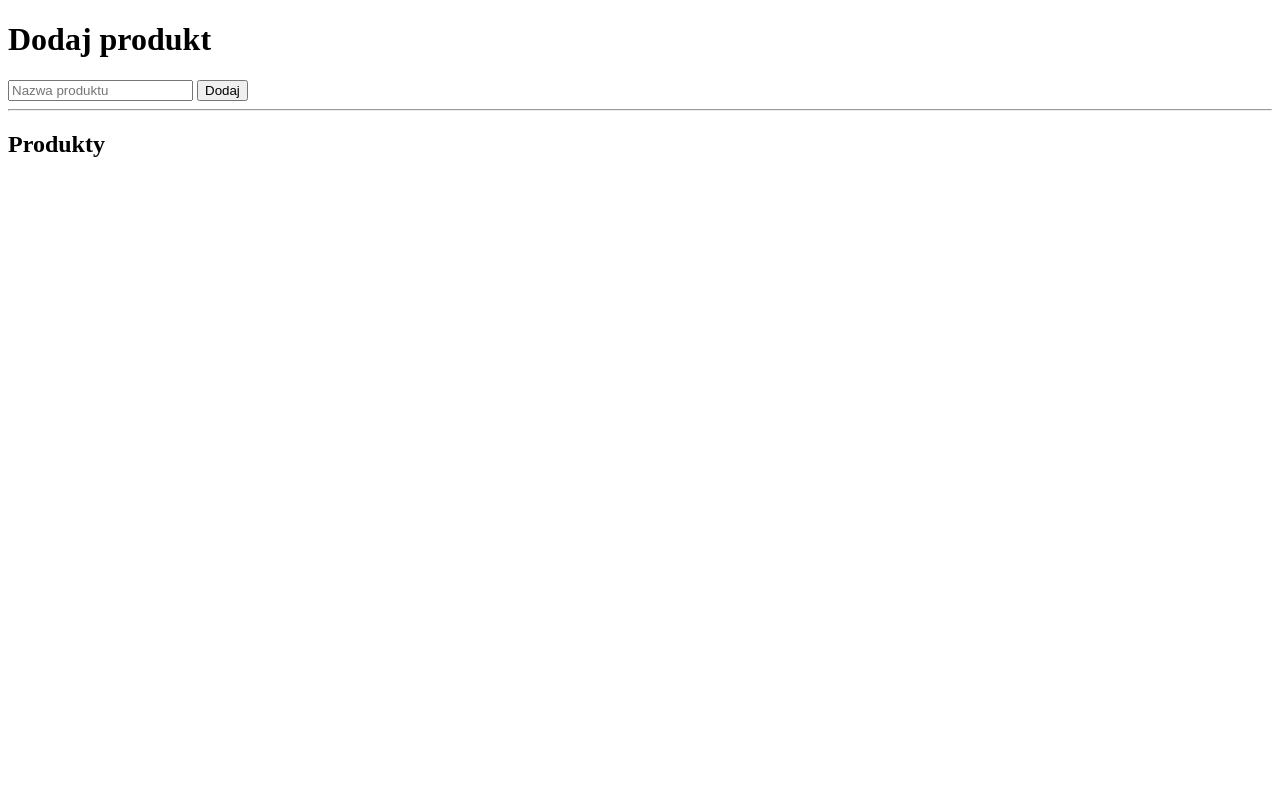
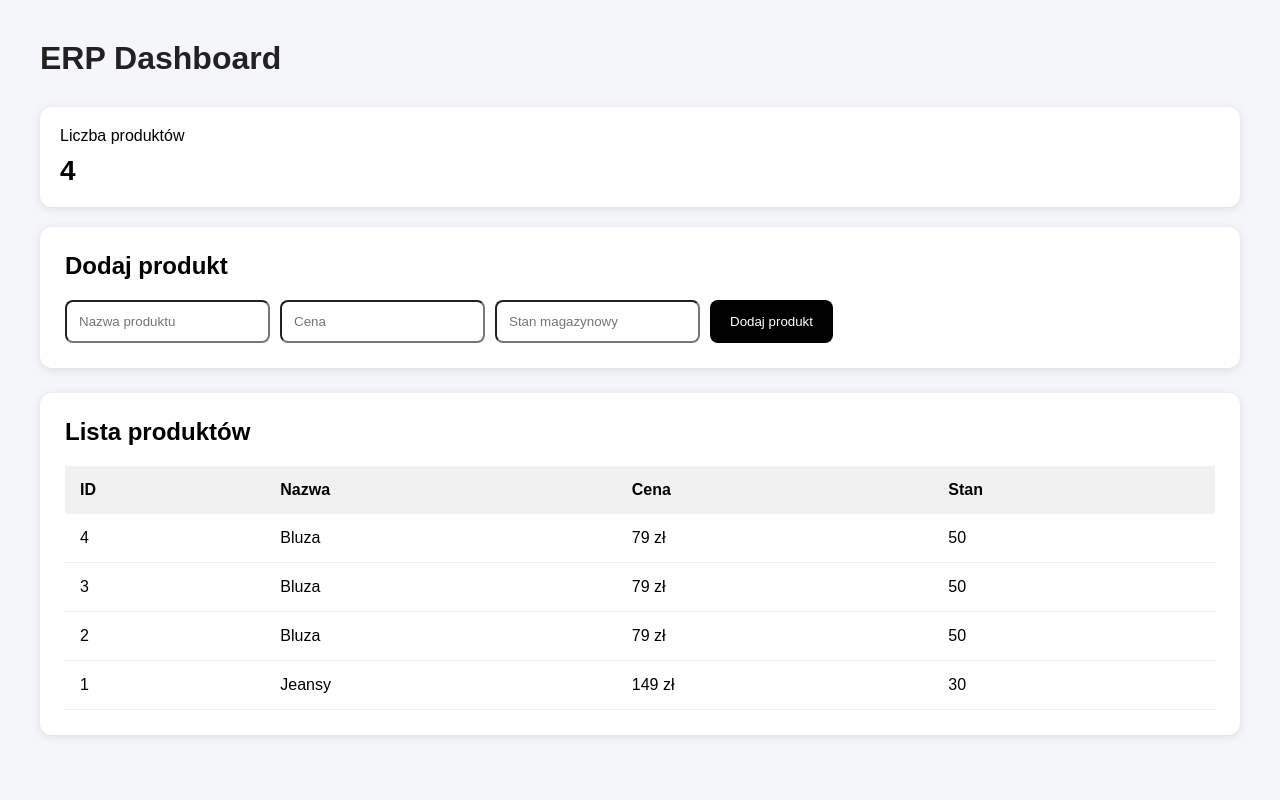
Before and after one commit to VictorCali1702/erp-dashboard, a PHP site: page / in a window 1280 px wide. Run offline with PHP 8.4, Linux system fonts and the light colour scheme; data comes from the database, SQL or seed files in the repository; both versions use the stored data as it was after the commit.

Commit message:
first erp dashboard

```diff
--- /dev/null
+++ b/database.php
@@ -0,0 +1,19 @@
+<?php
+
+$pdo = new PDO("sqlite:erp.db");
+
+$pdo->setAttribute(
+    PDO::ATTR_ERRMODE,
+    PDO::ERRMODE_EXCEPTION
+);
+
+$pdo->exec(
+
+    "CREATE TABLE IF NOT EXISTS products (
+        id INTEGER PRIMARY KEY AUTOINCREMENT,
+        name TEXT,
+        price REAL,
+        stock INTEGER,
+        created_at DATETIME DEFAULT CURRENT_TIMESTAMP
+    )"
+);
--- a/index.php
+++ b/index.php
@@ -1,13 +1,27 @@
 <?php
-
-    $products = [];
+    require "database.php";
 
     if ($_SERVER["REQUEST_METHOD"] == "POST") {
+        $sql = "INSERT INTO products (name, price, stock) VALUES (?, ?, ?)";
 
-        $name = $_POST["name"];
+        $stmt = $pdo->prepare($sql);
 
-        $products[] = $name;
+        $stmt->execute([
+            $_POST["name"],
+            $_POST["price"],
+            $_POST["stock"]
+        ]);
+
+        header("Location: index.php");
+        exit;
     }
+
+    $query = $pdo->query(
+        "SELECT * from products ORDER BY id desc"
+    );
+
+    $products = $query->fetchAll();
+
 ?>
 
 <!DOCTYPE html>
@@ -15,31 +29,178 @@
 
 <head>
     <meta charset="UTF-8">
-    <title>ERP System</title>
+
+    <meta name="viewport" content="width=device-width, initial-scale=1.0">
+
+    <title>ERP Dashboard</title>
+
+    <style>
+        * {
+            margin: 0;
+            padding: 0;
+            box-sizing: border-box;
+        }
+
+        body {
+            font-family: Arial;
+            background: #f4f6f9;
+            padding: 40px;
+        }
+
+        .container {
+            max-width: 1200px;
+            margin: auto;
+        }
+
+        h1 {
+            margin-bottom: 30px;
+            color: #222;
+        }
+
+        .card {
+            background: white;
+            padding: 25px;
+            border-radius: 12px;
+            margin-bottom: 25px;
+            box-shadow: 0 2px 10px rgba(0,0,0,0.1);
+        }
+
+        h2 {
+            margin-bottom: 20px;
+        }
+
+        form {
+            display: flex;
+            gap: 10px;
+            flex-wrap: wrap;
+        }
+
+        input {
+            padding: 12px;
+            border: 1px sold #ddd;
+            border-radius: 8px;
+            min-width: 200px;
+        }
+
+        button {
+            padding: 12px 20px;
+            border: none;
+            border-radius: 8px;
+            background: black;
+            color: white;
+            cursor: pointer;
+        }
+
+        button:hover {
+            opacity: 0.9;
+        }
+
+        table {
+            width: 100%;
+            border-collapse: collapse;
+        }
+
+        th {
+            background: #f1f1f1;
+            padding: 15px;
+            text-align: left;
+        }
+
+        td {
+            padding: 15px;
+            border-bottom: 1px solid #eee;
+        }
+
+        .stats {
+            display: flex;
+            gap: 20px;
+            margin-bottom: 20px;
+        }
+
+        .stat-box {
+            flex: 1;
+            background: white;
+            padding: 20px;
+            border-radius: 12px;
+            box-shadow: 0 2px 10px rgba(0,0,0,0.1);
+        }
+
+        .stat-number {
+            font-size: 28px;
+            font-weight: bold;
+            margin-top: 10px;
+        }
+
+    </style>
+
 </head>
 
 <body>
 
-    <h1>Dodaj produkt</h1>
+<div class="container">
+    <h1>ERP Dashboard</h1>
 
-    <form method="POST">
+    <div class="stats">
+        <div class="stat-box">
+            <p>Liczba produktów</p>
+            <div class="stat-number">
+                <?php echo count($products); ?>
+            </div>
+        </div>
+    </div>
 
-        <input type="text" name="name" placeholder="Nazwa produktu">
-        <button type="submit">Dodaj</button>
+    <div class="card">
+        <h2>Dodaj produkt</h2>
 
-    </form>
+        <form method="POST">
 
-    <hr>
+        <input type="text" name="name" placeholder="Nazwa produktu" required>
+        <input type="number" name="price" placeholder="Cena" required>
+        <input type="number" name="stock" placeholder="Stan magazynowy" required>
+        <button type="submit">Dodaj produkt</button>
 
-    <h2>Produkty</h2>
+        </form>
 
-    <?php foreach($products as $product): ?>
+    </div>
 
-            <p>
-                <?php echo $product; ?>
-            </p>
+    <div class="card">
+        <h2>Lista produktów</h2>
 
-    <?php endforeach; ?>
+        <table>
+            <tr>
+                <th>ID</th>
+                <th>Nazwa</th>
+                <th>Cena</th>
+                <th>Stan</th>
+            </tr>
+
+            <?php foreach($products as $product): ?>
+
+                <tr>
+
+                    <td>
+                        <?php echo $product["id"]; ?>
+                    </td>
+
+                    <td>
+                        <?php echo $product["name"]; ?>
+                    </td>
+
+                    <td>
+                        <?php echo $product["price"]; ?> zł
+                    </td>
+
+                    <td>
+                        <?php echo $product["stock"]; ?>
+                    </td>
+
+                </tr>
+
+            <?php endforeach; ?>
+
+        </table>
+
+    </div>
 
 </body>
 
```
Also changed, not shown: erp.db (added).
